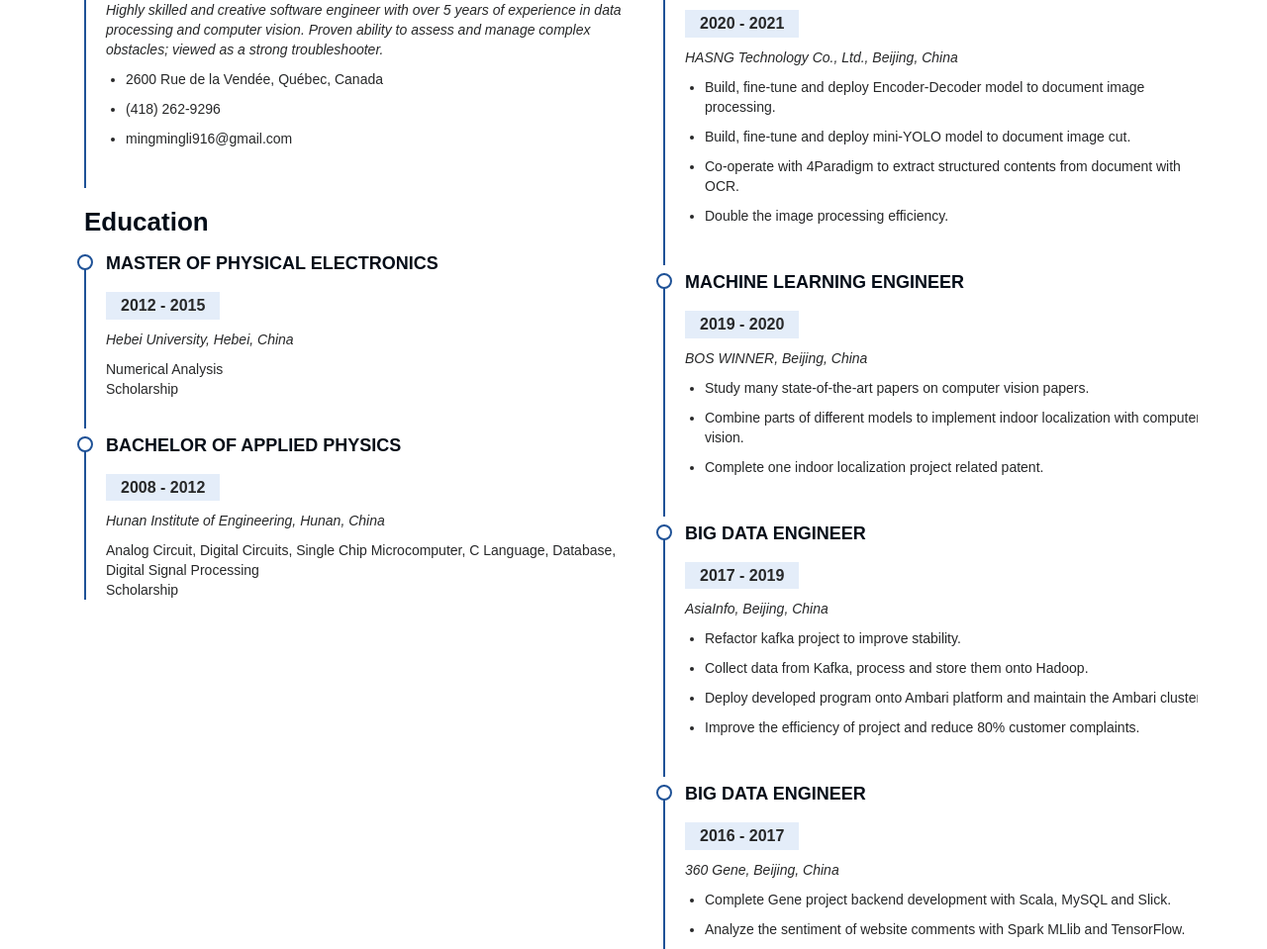
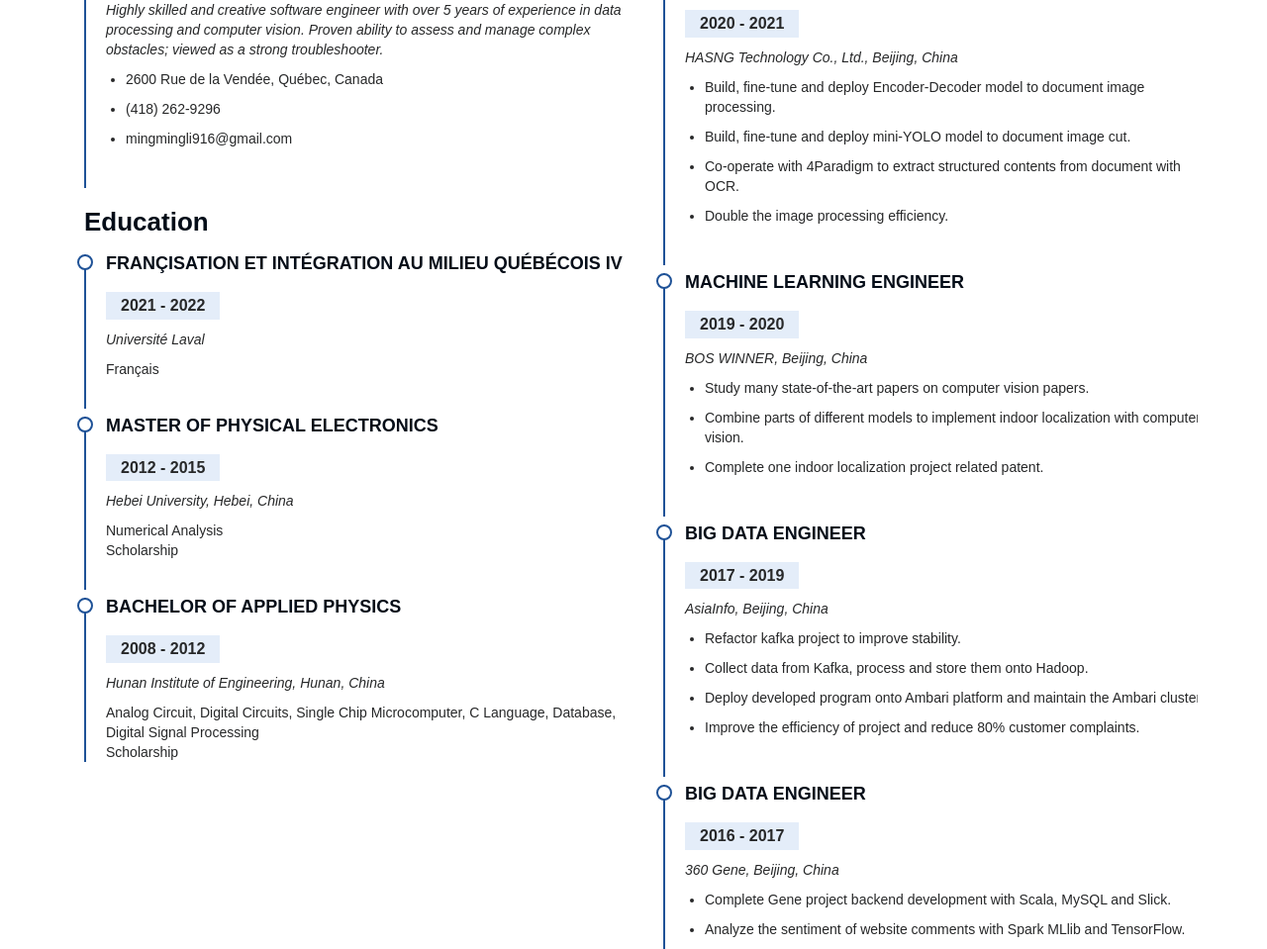
Before and after one commit to AikeAcheson/myblog, a Flask app: page /about in a window 1280 px wide. Shown: the part 1909-2868 px from the top of the page at 99% size. Run offline with Flask 2, Linux system fonts and the light colour scheme; some libraries are stand-ins or nearby versions; some web fonts are replaced.

Commit message:
add about me

```diff
--- a/app/templates/about.html
+++ b/app/templates/about.html
@@ -116,7 +116,7 @@
 
             <div class="row skills-content">
 
-                <div class="col-lg-5" data-aos="fade-up" >
+                <div class="col-lg-5" data-aos="fade-up">
 
                     <div class="progress">
                         <span class="skill">Python <i class="val">100%</i></span>
@@ -177,7 +177,7 @@
                     </div>
                 </div>
 
-                <div class="col-lg-5" data-aos="fade-up" >
+                <div class="col-lg-5" data-aos="fade-up">
 
 
                     <div class="progress">
@@ -272,6 +272,12 @@
                     </div>
 
                     <h3 class="resume-title">Education</h3>
+                    <div class="resume-item">
+                        <h4>Françisation et Intégration au Milieu Québécois IV</h4>
+                        <h5>2021 - 2022</h5>
+                        <p><em>Université Laval</em></p>
+                        <p>Français</p>
+                    </div>
                     <div class="resume-item">
                         <h4>Master of Physical Electronics</h4>
                         <h5>2012 - 2015</h5>
```
